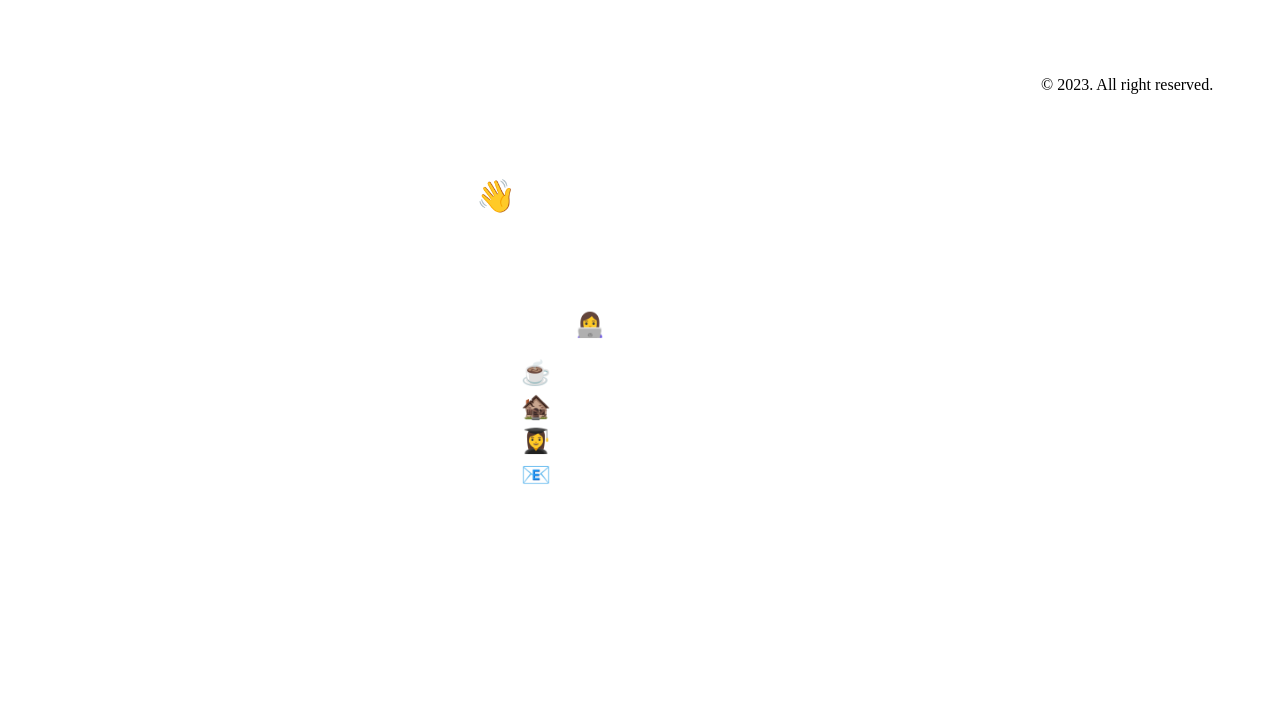
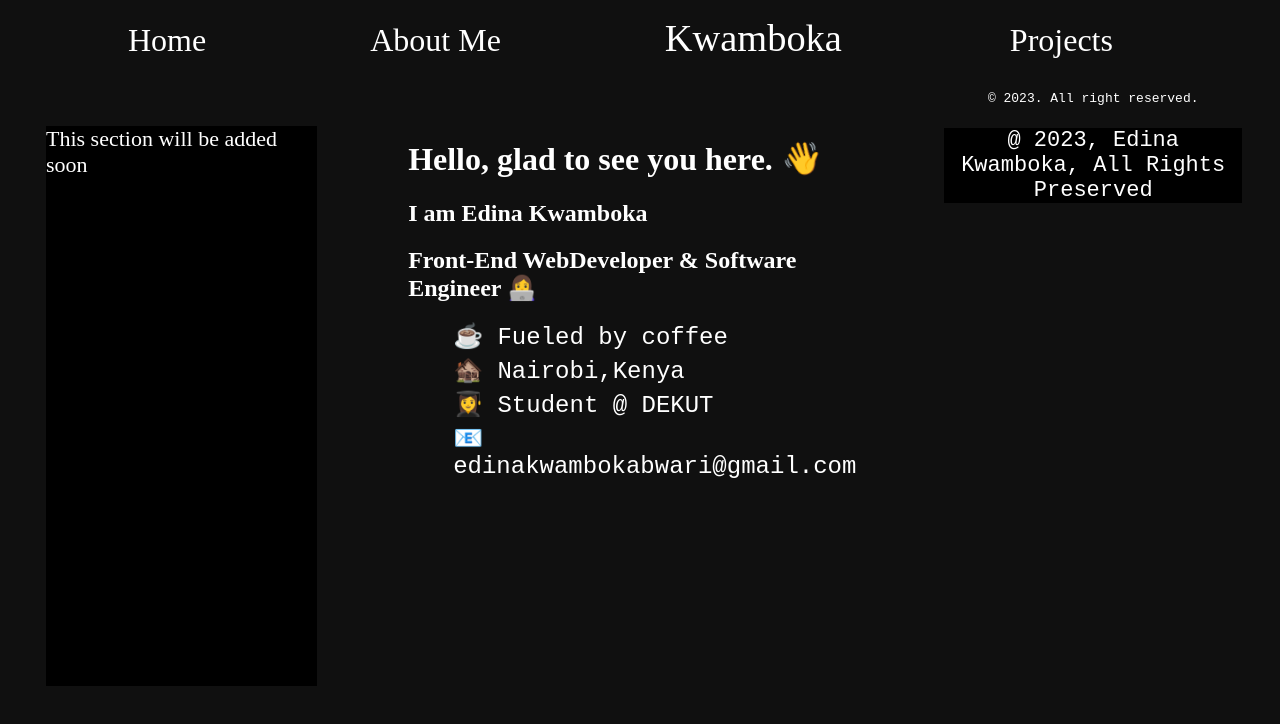
Before and after one commit to edinabwari/portfolio, a plain HTML site: page index.html in a window 1280 px wide. Drawn offline with Linux system fonts and the light colour scheme.

Commit message:
late work

```diff
--- a/style.css
+++ b/style.css
@@ -1,5 +1,4 @@
 body{
-<<<<<<< HEAD
     background-color: rgb(16, 16, 16);
     height: 100%;
     overflow: hidden;
@@ -7,11 +6,9 @@ body{
 p{
     color: white;
     font-size: 22px;
-=======
     background-color: black;
     height: 100%;
     overflow: hidden;
->>>>>>> fe4632304a2f67a5fc84c0a1ba74bf4a9f3ae2ca
 }
 li{
     display:inline;
@@ -57,7 +54,7 @@ li a{
 #social-media-handles{
     padding: 5px;
 }
-<<<<<<< HEAD
+
 h3 {
     padding: 10px;
     color: white;
@@ -76,9 +73,7 @@ h3 p{
 }*/
 
 
-#hello-hand
-{
-=======
+
 #row{
     display: flex;
 }
@@ -97,7 +92,6 @@ h3 {
     font-family: monospace;
 }
 #hello-hand{
->>>>>>> fe4632304a2f67a5fc84c0a1ba74bf4a9f3ae2ca
     display: inline-block;
     animation-name: hand;
     animation-duration: 2s;
@@ -107,16 +101,16 @@ h3 {
 }
 @keyframes hand{
     0% { transform: rotate( 0.0deg) }
-<<<<<<< HEAD
+
    10% { transform: rotate(14.0deg) }  /* The following five values can be played with to make the waving more or less extreme */
-=======
+
    10% { transform: rotate(14.0deg) }
->>>>>>> fe4632304a2f67a5fc84c0a1ba74bf4a9f3ae2ca
+
    20% { transform: rotate(-8.0deg) }
    30% { transform: rotate(14.0deg) }
    40% { transform: rotate(-4.0deg) }
    50% { transform: rotate(10.0deg) }
-<<<<<<< HEAD
+
    60% { transform: rotate( 0.0deg) }  /* Reset for the last half to pause */
 =======
    60% { transform: rotate( 0.0deg) }
```
